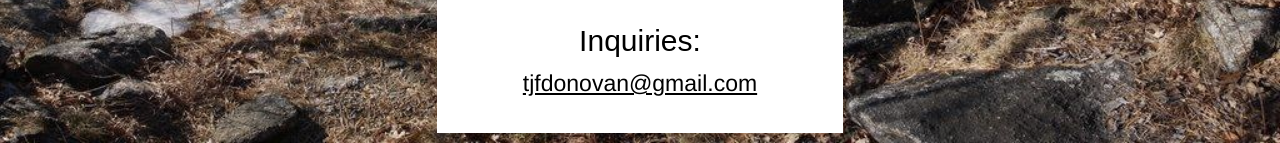
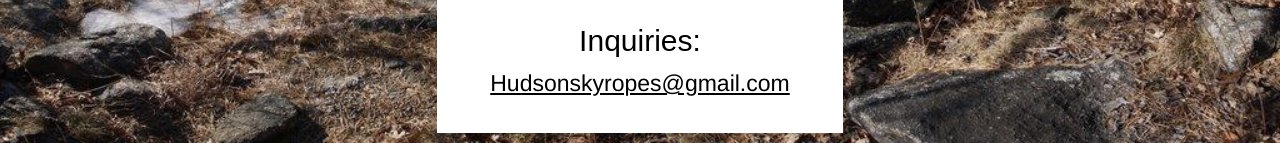
Before and after one commit to brianephraim/hudsonskyropes, a plain HTML site: page index.html in a window 1280 px wide. Shown: the part 657-800 px from the top of the page. Drawn offline with Linux system fonts and the light colour scheme.

Commit message:
update email

```diff
--- a/index.html
+++ b/index.html
@@ -56,7 +56,7 @@
                   <div class="row">
             <div class="site-user-signup__intro">
               <h2 style="text-align: center;"><span rel="font-size: 24px;">Inquiries:</span></h2>
-<p style="text-align: center;"><a href="mailto:tjfdonovan@gmail.com ">tjfdonovan@gmail.com </a>
+<p style="text-align: center;"><a href="mailto:Hudsonskyropes@gmail.com">Hudsonskyropes@gmail.com</a>
 </p>
 <h2 style="text-align: center;"></h2>           </div>
           </div>
```
